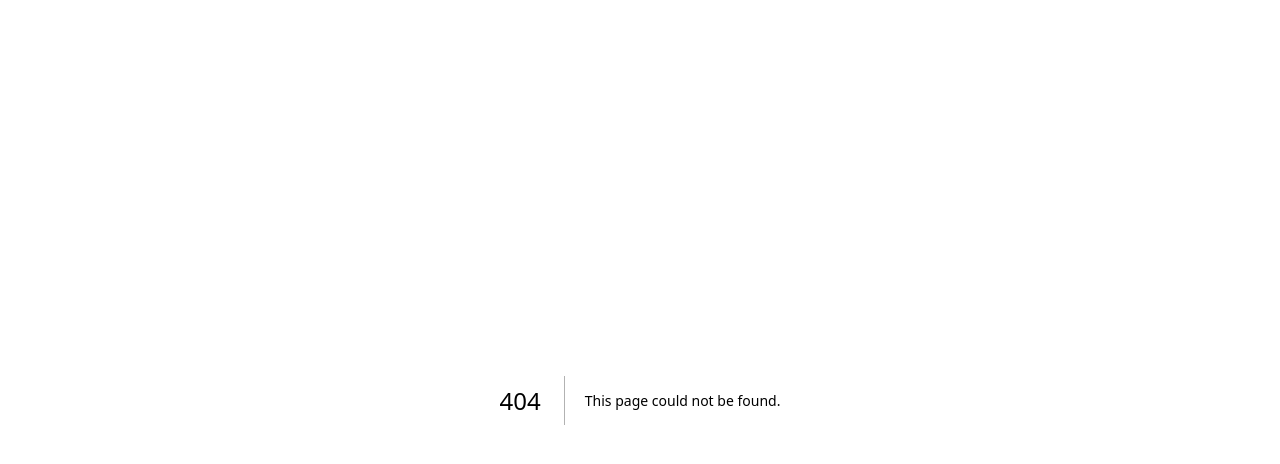
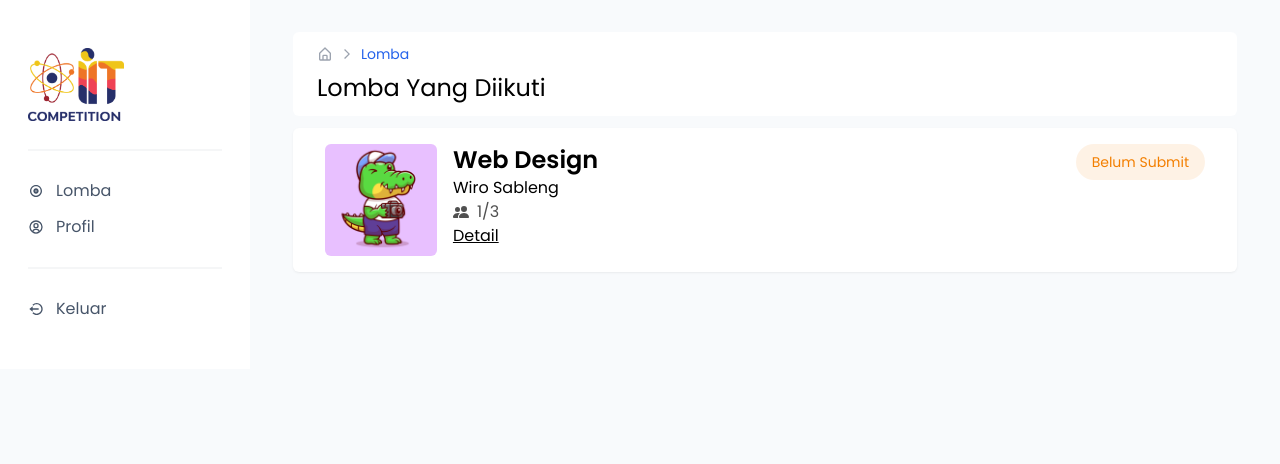
Before and after one commit to rianmz-genz/webiitc, a Next.js app: page /dashboard in a window 1280 px wide. Before the commit this address had no page. Shown: the top 464 px of the page. Built offline with nearby package versions, Linux system fonts and the light colour scheme; no server answers.

Commit message:
move to /dashboard

```diff
--- /dev/null
+++ b/pages/dashboard/index.js
@@ -0,0 +1,83 @@
+import { Button } from "@/components";
+import DashboardCard from "@/components/atoms/DashboardCard";
+import Text from "@/components/atoms/Text";
+import DashboardUserTemplate from "@/components/pagetemplate/DashboardUser";
+import Cookies from "js-cookie";
+import Link from "next/link";
+import { useRouter } from "next/router";
+import React, { useEffect } from "react";
+import { BiHomeAlt } from "react-icons/bi";
+import { BsFillPeopleFill } from "react-icons/bs";
+import { FiPlus } from "react-icons/fi";
+import { MdArrowForwardIos } from "react-icons/md";
+
+// export async function getServerSideProps(context) {
+//   const token = context.req.cookies.token;
+//   if (!token) {
+//     return {
+//       redirect: {
+//         destination: "/login",
+//         permanent: false,
+//       },
+//     };
+//   }
+
+//   // Lanjutkan eksekusi jika token tersedia
+//   // ...
+
+//   return {
+//     props: {},
+//   };
+// }
+
+const DashboardUser = () => {
+  return (
+    <DashboardUserTemplate>
+      <DashboardCard>
+        <ul className="flex items-center gap-2">
+          <p>
+            <BiHomeAlt className="text-gray-400" />
+          </p>
+          <p>
+            <MdArrowForwardIos className="text-xs text-gray-400" />
+          </p>
+          <p className="text-blue-600 text-sm">Lomba</p>
+        </ul>
+        <div className="flex justify-between items-center mt-2">
+          <h1 className="text-2xl fomt-semibold">Lomba Yang Diikuti</h1>
+        </div>
+      </DashboardCard>
+      <ul>
+        <li className="w-11/12 mx-auto bg-white shadow shadow-black/5 rounded-md px-8 py-4 flex justify-between items-start">
+          <img
+            src="/images/buaya.png"
+            alt="Competition Image"
+            width={1080}
+            height={1080}
+            className="w-28 object-cover h-28 rounded-md"
+          />
+          <div className="mx-4 flex-1">
+            <Text color={"text-black"} size={"cardtitle"} weight={"semi"}>
+              Web Design
+            </Text>
+            <Text color={"text-black"}>Wiro Sableng</Text>
+            <div className="flex space-x-2 items-center ">
+              <BsFillPeopleFill className="text-dark" />
+              <Text>1/3</Text>
+            </div>
+            <Link href={`/team?t=1`} className="underline">
+              Detail
+            </Link>
+          </div>
+          <div className="px-4 py-2 bg-oren/10 rounded-full">
+            <Text color={"text-black"} size={"small"} additionals={"text-oren"}>
+              Belum Submit
+            </Text>
+          </div>
+        </li>
+      </ul>
+    </DashboardUserTemplate>
+  );
+};
+
+export default DashboardUser;
```
